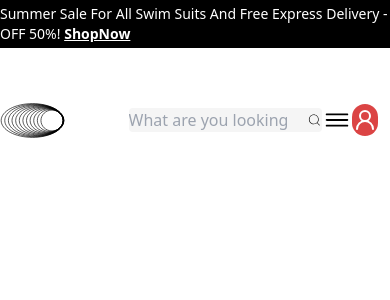
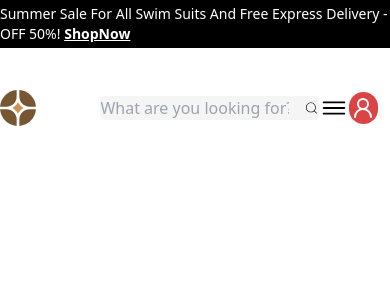
Before and after one commit to anas152/E-Commerec-React-Site, a React (Vite) app: page / in a window 390 px wide. Shown: the top 300 px of the page. Built offline with nearby package versions, Linux system fonts and the light colour scheme.

Commit message:
Thanks to god, I've complete the header in 2 days lol but not actuvley daily 2 to 3 hr, but i need to prepare for short time to do this in each only 2 to 3 hr, so I am preparing my self.

```diff
--- a/src/App.jsx
+++ b/src/App.jsx
@@ -14,7 +14,7 @@ function App() {
     <Banner/>
     <Header />
     <AboutUs />
-    {/* <ProductCard /> */}
+    {/* /* <ProductCard />  */}
     </>
   );
 }
--- a/src/components/Banner.jsx
+++ b/src/components/Banner.jsx
@@ -1,6 +1,6 @@
 export default function Banner() {
   return (
-    <div className="h-12 bg-black text-white font-light flex center text-sm">
+    <div className="h-12 mb-10 bg-black text-white font-light flex center text-sm">
       <p>
         Summer Sale For All Swim Suits And Free Express Delivery - OFF 50%!{" "}
         <span className=" underline font-bold">ShopNow</span>
--- a/src/components/Header.jsx
+++ b/src/components/Header.jsx
@@ -6,7 +6,7 @@ import { LuUserRound } from "react-icons/lu";
 import { IoIosMenu } from "react-icons/io";
 import { useState } from "react";
 import { MdOutlineCancel } from "react-icons/md";
-import mobileLogo from "../assets/logo/logoMobile.svg"
+import mobileLogo from "../assets/logo/mobileLogo.svg";
 
 const links = [
   { title: "Home", link: "/" },
@@ -19,10 +19,23 @@ export default function Header() {
   const isloggedIn = false;
   const [isHamburgerOpen, setIsHamBurgerOpen] = useState(false);
   return (
-    <div className="  h-[38] mt-10 flex items-center justify-between ">
+    <div className=" md:px-[135px] w-full  flex items-center justify-between sticky  h-10 top-0 z-50  ">
       <div className="flex items-center">
-        <img className="mobile:hidden sm:hidden md:flex lg:flex xl:flex 2xl:flex" src={logo} alt="logo" />
-        <img className="mobile:flex sm:flex md:hidden lg:hidden xl:hidden 2xl:hidden" src={mobileLogo} alt="" />
+        <a href="">
+          {" "}
+          <img
+            className="mobile:hidden sm:hidden md:flex lg:flex xl:flex 2xl:flex"
+            src={logo}
+            alt="logo"
+          />{" "}
+        </a>
+        <a href="">
+          <img
+            className="mobile:flex sm:flex md:hidden lg:hidden xl:hidden 2xl:hidden  "
+            src={mobileLogo}
+            alt=""
+          />{" "}
+        </a>
       </div>
       <div className=" ml-16 rounded h-[38] px- w-60 bg-[#F5F5F5] flex items-center justify-between ">
         <input
```
Also changed, not shown: src/assets/logo/logoMobile.svg (deleted), src/assets/logo/mobileLogo.svg (added).
